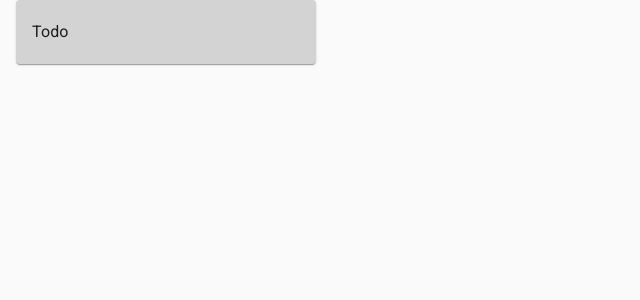
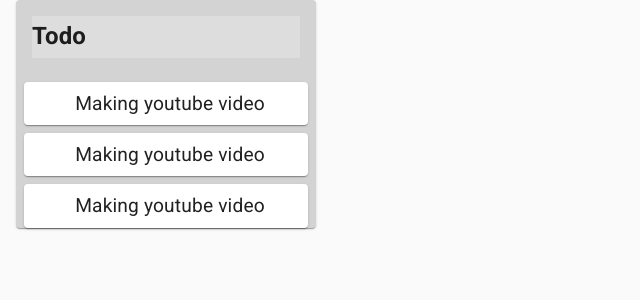
Before and after one commit to lutfullahcelenk/trello-clone-app, a React (Create React App) app: page / in a window 1280 px wide. Both pictures are taken after a click on the element "ToDo". Shown: the top 300 px of the page, without its empty margins (0-640 px from the left). Built offline with nearby package versions, Linux system fonts and the light colour scheme.

Commit message:
Default cards are added and title is modified.

```diff
--- /dev/null
+++ b/src/components/List/Card.js
@@ -0,0 +1,28 @@
+import { Paper } from '@material-ui/core'
+import React from 'react';
+import { makeStyles } from '@material-ui/core';
+
+const useStyle = makeStyles((theme) => ({
+    //theme's spacing default value : 8px
+    card: {
+       padding: theme.spacing(1,1,1,2),
+       margin: theme.spacing(1),
+       fontSize: "1.2rem",
+    },
+
+}))
+
+const Card = () => {
+
+    const classes = useStyle()
+
+    return (
+        <div>
+            <Paper className={classes.card}>
+                Making youtube video
+            </Paper>
+        </div>
+    )
+}
+
+export default Card
--- a/src/components/List/List.js
+++ b/src/components/List/List.js
@@ -1,7 +1,8 @@
 import React from 'react';
 import { CssBaseline, Paper, Typography } from '@material-ui/core';
 import { makeStyles } from '@material-ui/core';
-import Title from '../Title';
+import Title from './Title';
+import Card from './Card';
 
 const useStyle = makeStyles((theme) => ({
     //theme's spacing default value : 8px
@@ -21,6 +22,9 @@
             <Paper className={classes.root}>
                 <CssBaseline />
                 <Title />
+                <Card />
+                <Card />
+                <Card />
             </Paper>
 
         </div>
--- a/src/components/Title.js
+++ b/src/components/List/Title.js
@@ -1,26 +1,31 @@
 import { Typography, InputBase } from "@material-ui/core";
 import React, { useState } from "react";
 import { makeStyles } from "@material-ui/core";
-import MoreHorizIcon from "@material-ui/icons/MoreHoriz"
-
+import MoreHorizIcon from "@material-ui/icons/MoreHoriz";
 
 const useStyle = makeStyles((theme) => ({
   //theme's spacing default value : 8px
   editedTitle: {
-
+    //margin is sent to editcontainer
+    fontSize: "1.5rem",
+    fontWeight: "bolder",
   },
 
   editedTitleContainer: {
-      margin : theme.spacing(2),
-      display: "flex",
+    margin: theme.spacing(2),
+    display: "flex",
+    justifyContent: "space-between",
   },
 
-  input:{
-      margin: theme.spacing(2),
-      "&:focus" : {
-          backgroundColor : "#ddd"
-      }
-  }
+  input: {
+    margin: theme.spacing(2),
+    fontSize: "1.5rem",
+    fontWeight: "bolder",
+
+    "&:focus": {
+      backgroundColor: "#ddd",
+    },
+  },
 }));
 
 const Title = () => {
@@ -31,12 +36,14 @@
     <div>
       {open ? (
         <div>
-          <InputBase value="Todo"
+          <InputBase
+            autoFocus //without autofocus we need to click twice but with autofocus we just click one
+            value="Todo"
             inputProps={{
-                className: classes.input,
+              className: classes.input,
             }}
             fullWidth // input part is fulled in that section
-            onBlur = {() => setOpen(!open)}
+            onBlur={() => setOpen(!open)}
             //onblur sayfada başka bir yere tıklandığında focus ile gelen özellik yokedilir.
           />
         </div>
```
